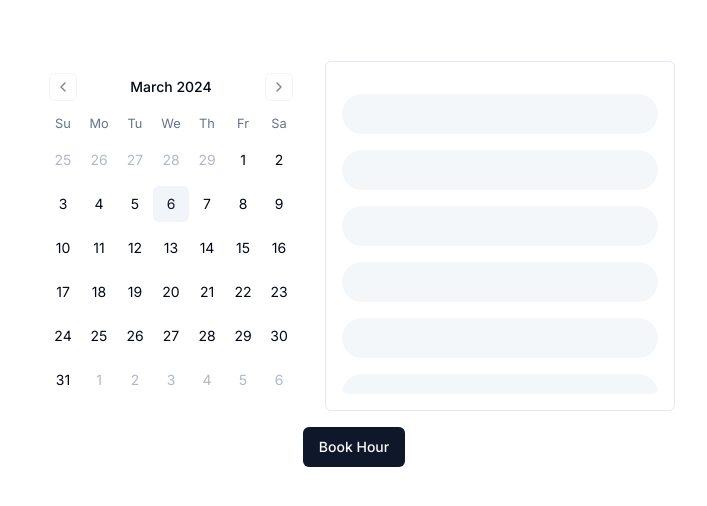
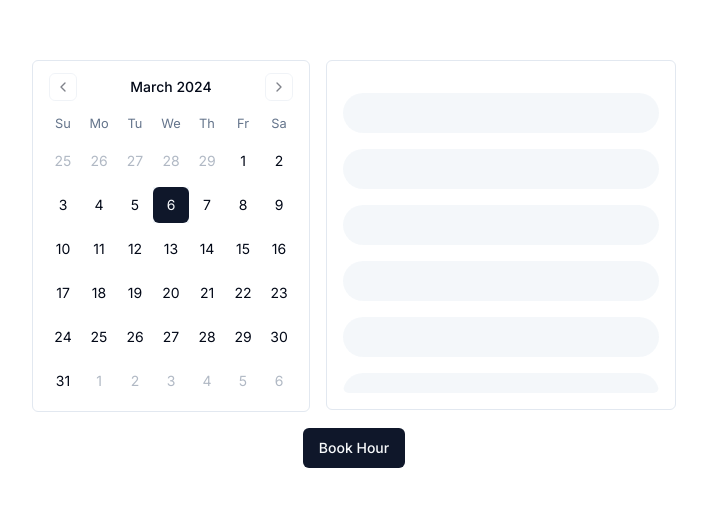
Before and after one commit to Hebelub/learn-new-tech, a Next.js app: page / in a window 1280 px wide. Shown: the part 136-642 px from the top of the page, without its empty margins (286-993 px from the left). Built offline with nearby package versions, Linux system fonts and the light colour scheme.

Commit message:
Add select date

```diff
--- a/components/TimeBooker.tsx
+++ b/components/TimeBooker.tsx
@@ -1,14 +1,24 @@
-import React from 'react'
+"use client"
+
+import React, { useState } from 'react'
 import { Button } from "@/components/ui/button"
 import { Calendar } from "@/components/ui/calendar"
 import { ScrollArea } from "@/components/ui/scroll-area"
 import { Skeleton } from "@/components/ui/skeleton"
 
 function TimeBooker() {
+
+    const [date, setDate] = useState<Date | undefined>(new Date())
+
     return (
         <div className="flex flex-col items-center">
             <div className="flex justify-center items-stretch space-x-4">
-                <Calendar />
+                <Calendar
+                    mode="single"
+                    selected={date}
+                    onSelect={setDate}
+                    className="rounded-md border"
+                />
                 <ScrollArea className="h-[350px] w-[350px] rounded-md border p-4 overflow-y-auto">
                     {Array.from({ length: 24 }, (_, index) => (
                         <Skeleton key={index} className="h-[40px] rounded-full my-4" />
```
